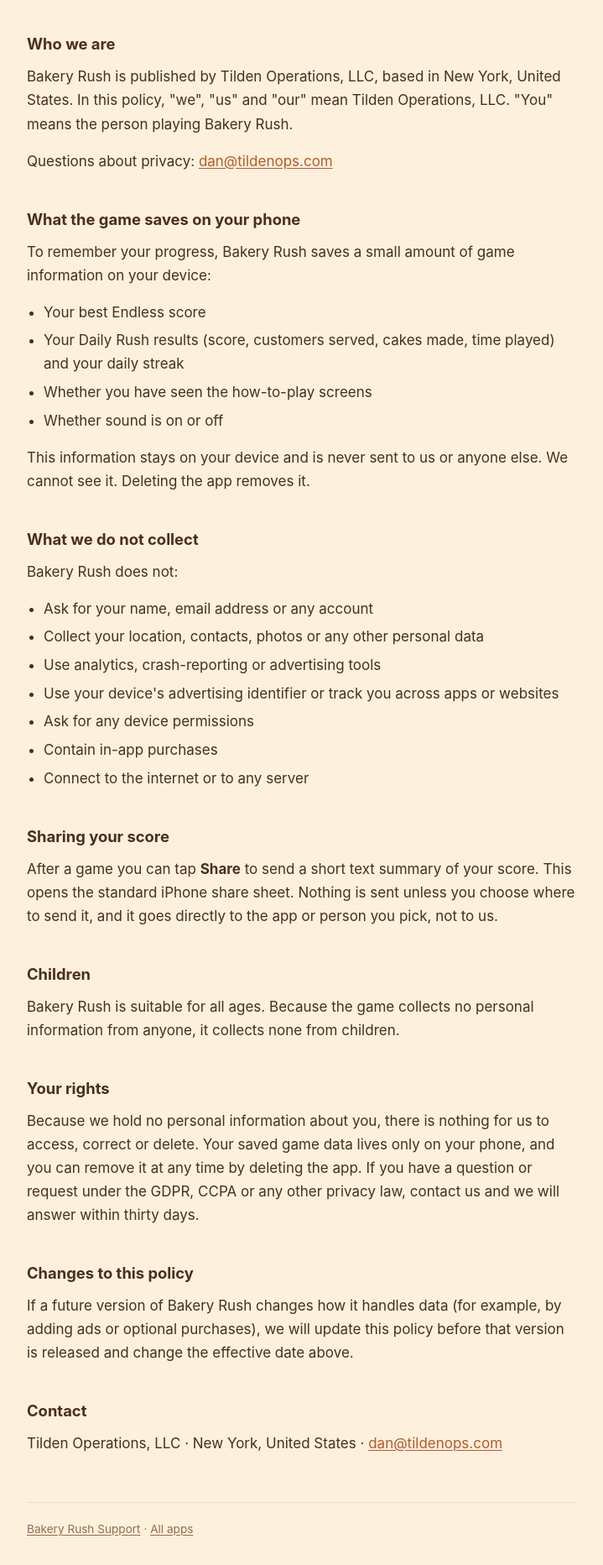
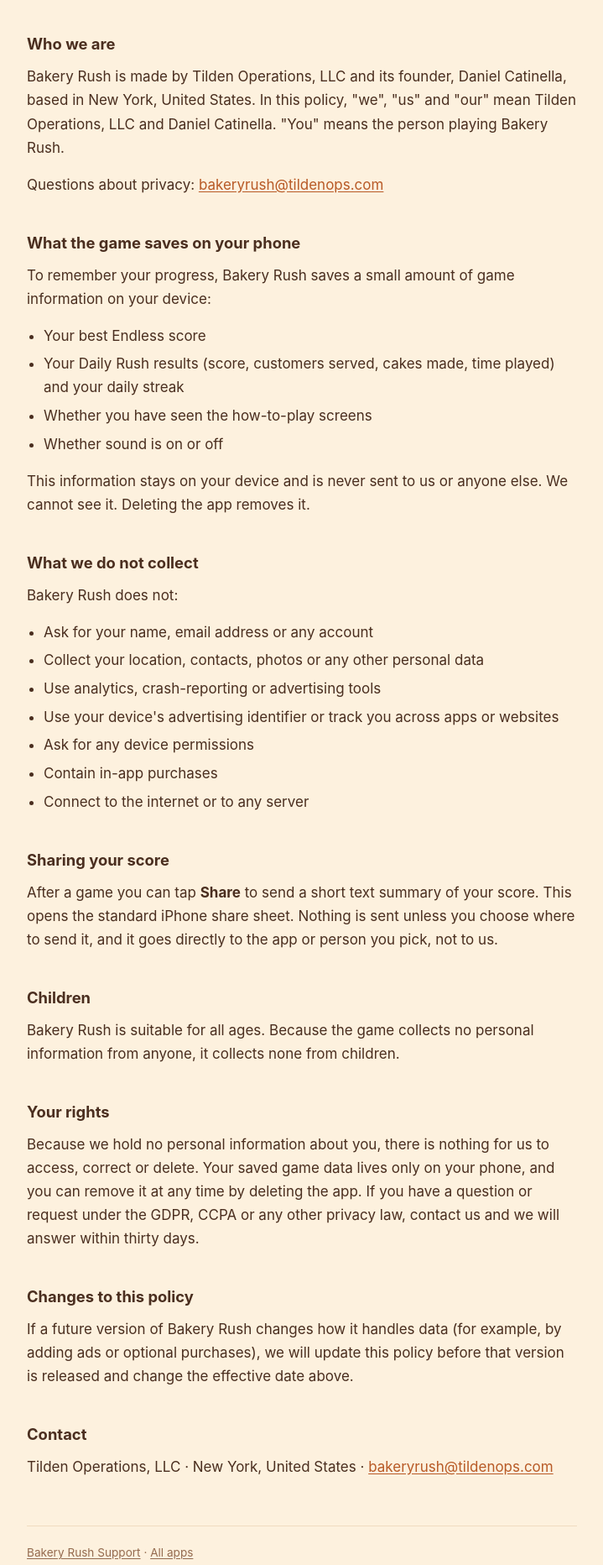
Before and after one commit to Dwfender/tilden-apps, a plain HTML site: page bakery-rush/privacy/index.html in a window 1280 px wide. Shown: the part 371-2235 px from the top of the page at 84% size, without its empty margins (280-999 px from the left). Drawn offline with Linux system fonts and the light colour scheme.

Commit message:
Bakery Rush pages: bakeryrush@tildenops.com, name founder alongside LLC
Co-Authored-By: Claude Opus 5.5 <noreply@anthropic.com>

```diff
--- a/bakery-rush/privacy/index.html
+++ b/bakery-rush/privacy/index.html
@@ -18,8 +18,8 @@
   </div>
 
   <h2>Who we are</h2>
-  <p>Bakery Rush is published by Tilden Operations, LLC, based in New York, United States. In this policy, "we", "us" and "our" mean Tilden Operations, LLC. "You" means the person playing Bakery Rush.</p>
-  <p>Questions about privacy: <a href="mailto:dan@tildenops.com">dan@tildenops.com</a></p>
+  <p>Bakery Rush is made by Tilden Operations, LLC and its founder, Daniel Catinella, based in New York, United States. In this policy, "we", "us" and "our" mean Tilden Operations, LLC and Daniel Catinella. "You" means the person playing Bakery Rush.</p>
+  <p>Questions about privacy: <a href="mailto:bakeryrush@tildenops.com">bakeryrush@tildenops.com</a></p>
 
   <h2>What the game saves on your phone</h2>
   <p>To remember your progress, Bakery Rush saves a small amount of game information on your device:</p>
@@ -56,7 +56,7 @@
   <p>If a future version of Bakery Rush changes how it handles data (for example, by adding ads or optional purchases), we will update this policy before that version is released and change the effective date above.</p>
 
   <h2>Contact</h2>
-  <p>Tilden Operations, LLC · New York, United States · <a href="mailto:dan@tildenops.com">dan@tildenops.com</a></p>
+  <p>Tilden Operations, LLC · New York, United States · <a href="mailto:bakeryrush@tildenops.com">bakeryrush@tildenops.com</a></p>
 
   <footer><a href="/bakery-rush/support/">Bakery Rush Support</a> · <a href="/">All apps</a></footer>
 </main>
```
Also changed, not shown: bakery-rush/support/index.html (+1 -1 lines).
